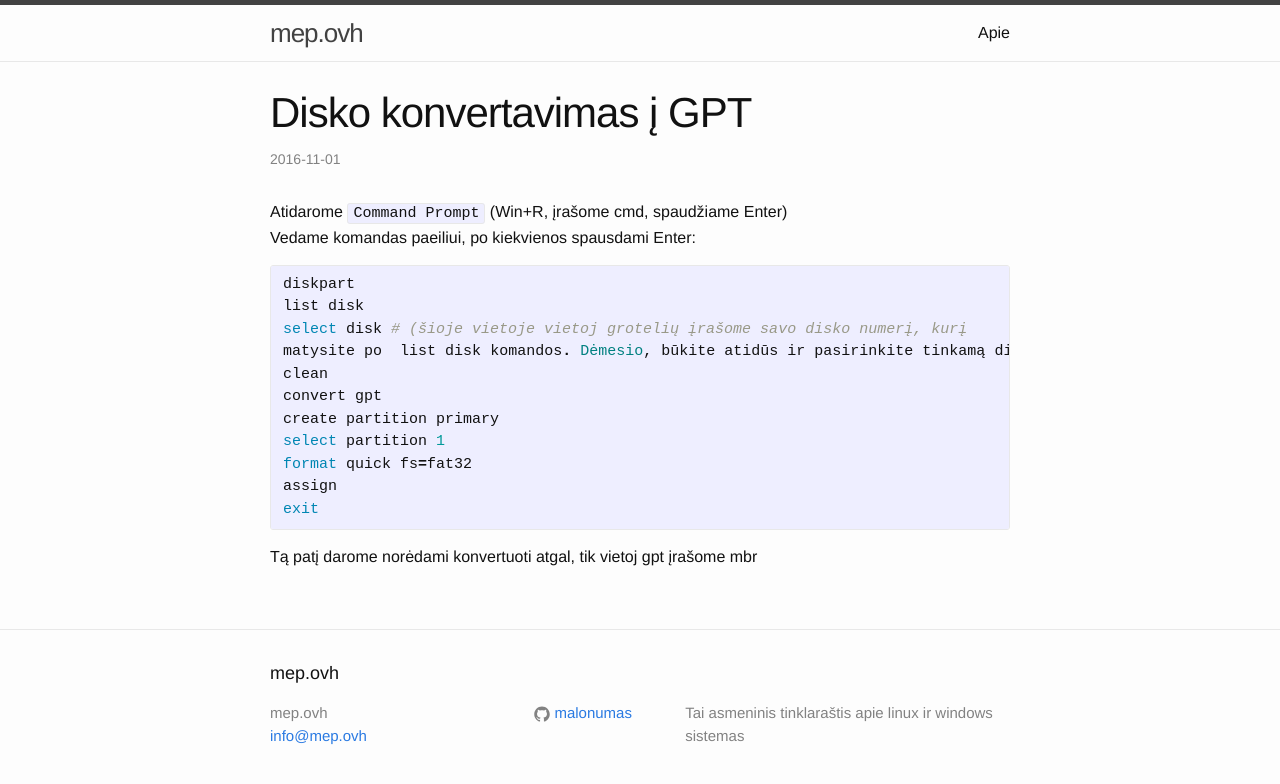
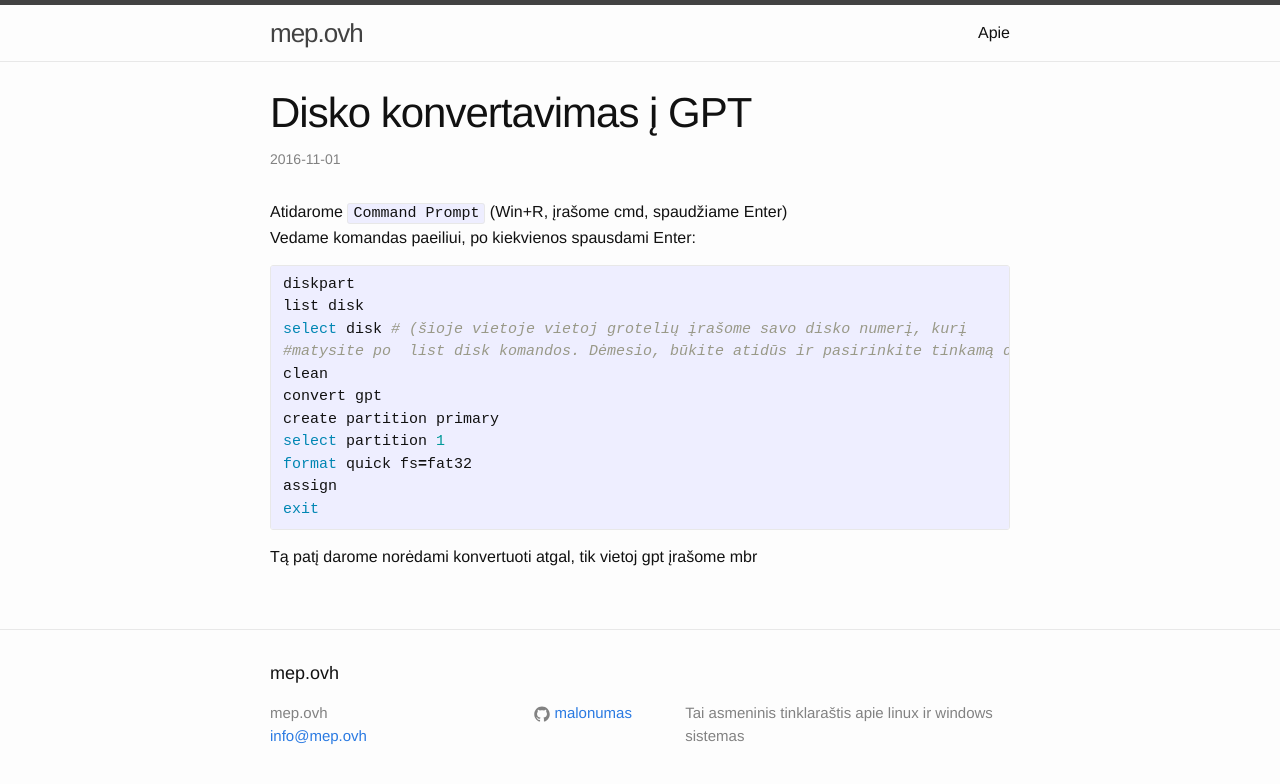
Before and after one commit to malonumas/malonumas.github.io, a Jekyll site: the page built from _posts/2016-11-01-disko-konvertavimas-i-gpt .markdown, in a window 1280 px wide. Shown: the top 784 px of the page. Built offline with Jekyll 4.4.1, drawn with Linux system fonts in a browser that asks for light colours.

Commit message:
atnaujinimas 2016-11-01

```diff
--- a/_posts/2016-11-01-disko-konvertavimas-i-gpt .markdown
+++ b/_posts/2016-11-01-disko-konvertavimas-i-gpt .markdown
@@ -11,7 +11,7 @@ Atidarome `Command Prompt` (Win+R, įrašome cmd, spaudžiame Enter)
 diskpart
 list disk
 select disk # (šioje vietoje vietoj grotelių įrašome savo disko numerį, kurį
-matysite po  list disk komandos. Dėmesio, būkite atidūs ir pasirinkite tinkamą diską!)
+#matysite po  list disk komandos. Dėmesio, būkite atidūs ir pasirinkite tinkamą diską!)
 clean
 convert gpt
 create partition primary
```
